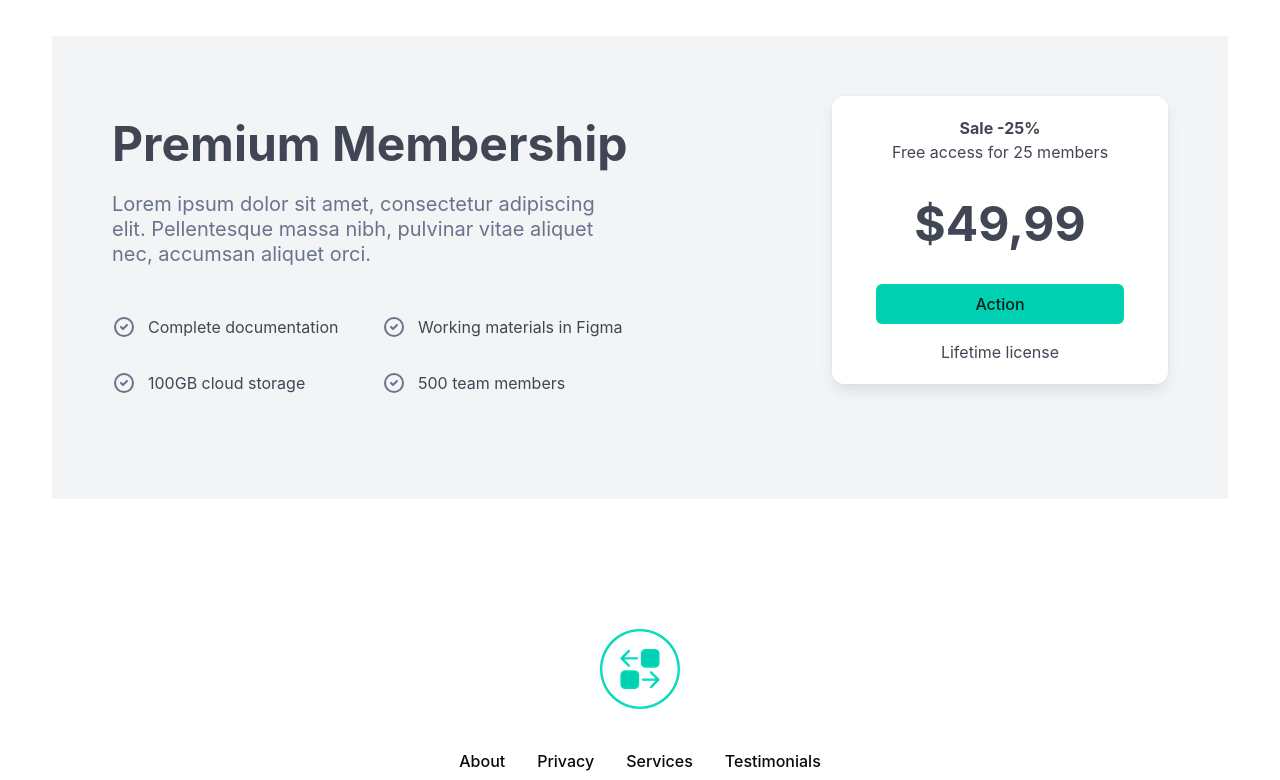
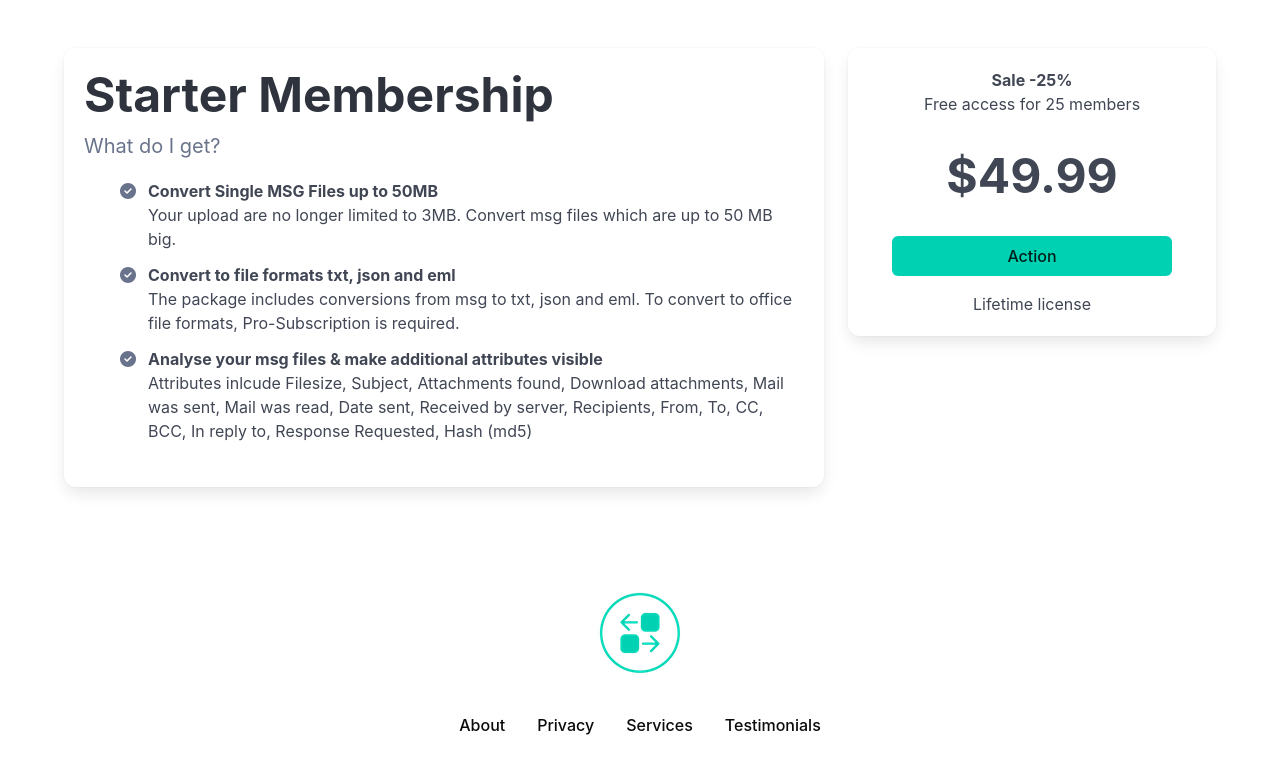
Before and after one commit to wuaschtikus/sales, a Django app: page /convert/pro/ in a window 1280 px wide. Shown: the part 88-868 px from the top of the page. Run offline with Django 3.2, Linux system fonts and the light colour scheme; some libraries are stand-ins or nearby versions.

Commit message:
added templates for sales streak

```diff
--- a/templates/base/snippets/enroll_starter.html
+++ b/templates/base/snippets/enroll_starter.html
@@ -1,46 +1,41 @@
 <section class="section">
-  <div class="container removed">
-    <div class="mb-5 p-6 columns is-multiline has-background-light">
-      <div class="column is-6-desktop pt-5">
-        <div class="mb-6">
-          <h2 class="mb-3 is-size-1 is-size-3-mobile has-text-weight-bold">Premium Membership</h2>
-          <p class="subtitle has-text-grey">Lorem ipsum dolor sit amet, consectetur adipiscing elit. Pellentesque massa nibh, pulvinar vitae aliquet nec, accumsan aliquet orci.</p>
-        </div>
-        <div>
-          <ul class="mb-5 pl-0 columns is-multiline">
-            <li class="column is-12 is-6-desktop mb-2 is-flex is-align-items-center">
-              <svg class="has-text-grey mr-3" xmlns="http://www.w3.org/2000/svg" fill="none" viewbox="0 0 24 24" stroke="currentColor" style="width: 24px;height: 24px">
-                <path stroke-linecap="round" stroke-linejoin="round" stroke-width="2" d="M9 12l2 2 4-4m6 2a9 9 0 11-18 0 9 9 0 0118 0z"></path>
-              </svg>
-              <p class="mb-0">Complete documentation</p>
+  <div class="container">
+    <div class="columns">
+      <div class="column">
+        <div class="box content removed has-text-left">
+          <h2 class="mb-3 is-size-1 is-size-3-mobile has-text-weight-bold">Starter Membership</h2>
+          <p class="subtitle has-text-grey">What do I get?</p>
+          <ul class="mb-5">
+            <li class="mb-3 is-flex">
+              <span class="icon has-text-grey mr-2">
+                <i class="fas fa-check-circle"></i>
+              </span>
+              <p class="mb-0"><span class="has-text-weight-bold">Convert Single MSG Files up to 50MB</span><br>
+                Your upload are no longer limited to 3MB. Convert msg files which are up to 50 MB big.</p>
             </li>
-            <li class="column is-12 is-6-desktop mb-2 is-flex is-align-items-center">
-              <svg class="has-text-grey mr-3" xmlns="http://www.w3.org/2000/svg" fill="none" viewbox="0 0 24 24" stroke="currentColor" style="width: 24px;height: 24px">
-                <path stroke-linecap="round" stroke-linejoin="round" stroke-width="2" d="M9 12l2 2 4-4m6 2a9 9 0 11-18 0 9 9 0 0118 0z"></path>
-              </svg>
-              <p class="mb-0">Working materials in Figma</p>
+            <li class="mb-3 is-flex">
+              <span class="icon has-text-grey mr-2">
+                <i class="fas fa-check-circle"></i>
+              </span>
+              <p class="mb-0"><span class="has-text-weight-bold">Convert to file formats txt, json and eml</span><br>
+                The package includes conversions from msg to txt, json and eml. To convert to office file formats, Pro-Subscription is required.</p>
             </li>
-            <li class="column is-12 is-6-desktop mb-2 is-flex is-align-items-center">
-              <svg class="has-text-grey mr-3" xmlns="http://www.w3.org/2000/svg" fill="none" viewbox="0 0 24 24" stroke="currentColor" style="width: 24px;height: 24px">
-                <path stroke-linecap="round" stroke-linejoin="round" stroke-width="2" d="M9 12l2 2 4-4m6 2a9 9 0 11-18 0 9 9 0 0118 0z"></path>
-              </svg>
-              <p class="mb-0">100GB cloud storage</p>
-            </li>
-            <li class="column is-12 is-6-desktop mb-2 is-flex is-align-items-center">
-              <svg class="has-text-grey mr-3" xmlns="http://www.w3.org/2000/svg" fill="none" viewbox="0 0 24 24" stroke="currentColor" style="width: 24px;height: 24px">
-                <path stroke-linecap="round" stroke-linejoin="round" stroke-width="2" d="M9 12l2 2 4-4m6 2a9 9 0 11-18 0 9 9 0 0118 0z"></path>
-              </svg>
-              <p class="mb-0">500 team members</p>
+            <li class="mb-3 is-flex">
+              <span class="icon has-text-grey mr-2">
+                <i class="fas fa-check-circle"></i>
+              </span>
+              <p class="mb-0"><span class="has-text-weight-bold">Analyse your msg files & make additional attributes visible</span><br>
+                Attributes inlcude Filesize, Subject, Attachments found, Download attachments, Mail was sent, Mail was read, Date sent, Received by server, Recipients, From, To, CC, BCC, In reply to, Response Requested, Hash (md5)</p>
             </li>
           </ul>
         </div>
       </div>
-      <div class="column is-4-desktop ml-auto">
+      <div class="column is-one-third">
         <div class="box has-background-white has-text-centered">
           <h4 class="has-text-weight-bold">Sale -25%</h4>
           <p class="has-text-grey-dark mb-5">Free access for 25 members</p>
           <div class="mx-auto mb-4 px-5">
-            <span class="is-size-1 is-size-3-mobile has-text-weight-bold">$49,99</span>
+            <span class="is-size-1 is-size-3-mobile has-text-weight-bold">$49.99</span>
             <a class="button is-primary mt-5 is-fullwidth" href="#">Action</a>
           </div>
           <p class="has-text-grey-dark">Lifetime license</p>
```
Also changed, not shown: templates/base/snippets/enroll_premium.html (+27 -32 lines), templates/base/snippets/enroll_pro.html (+27 -39 lines).
